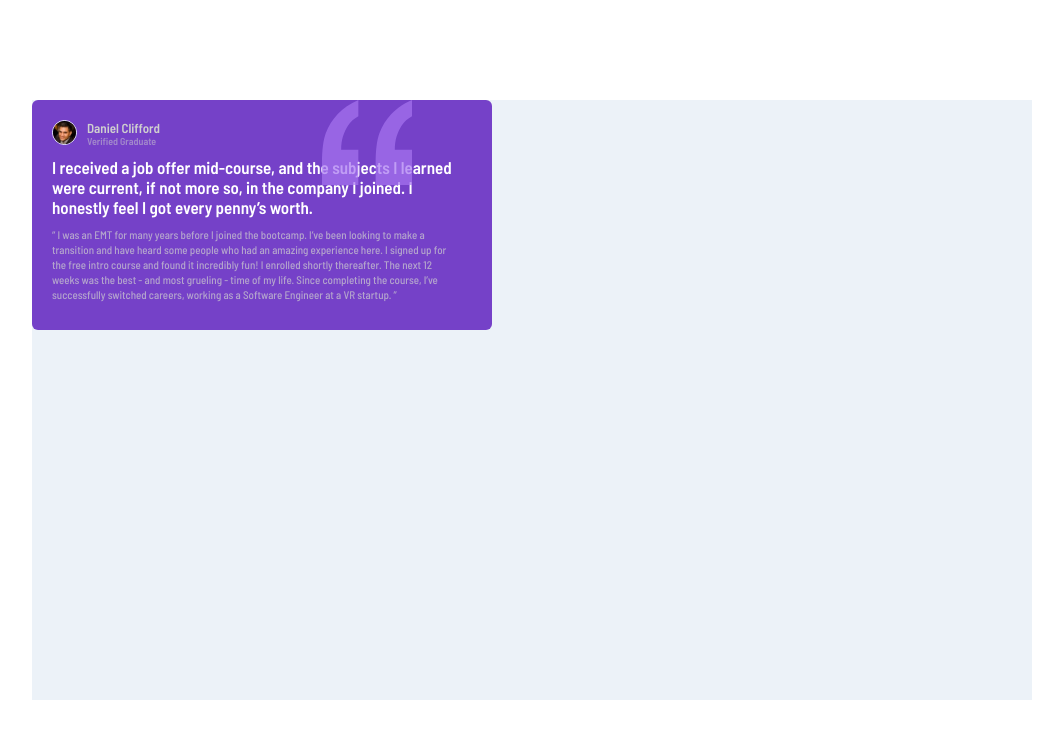
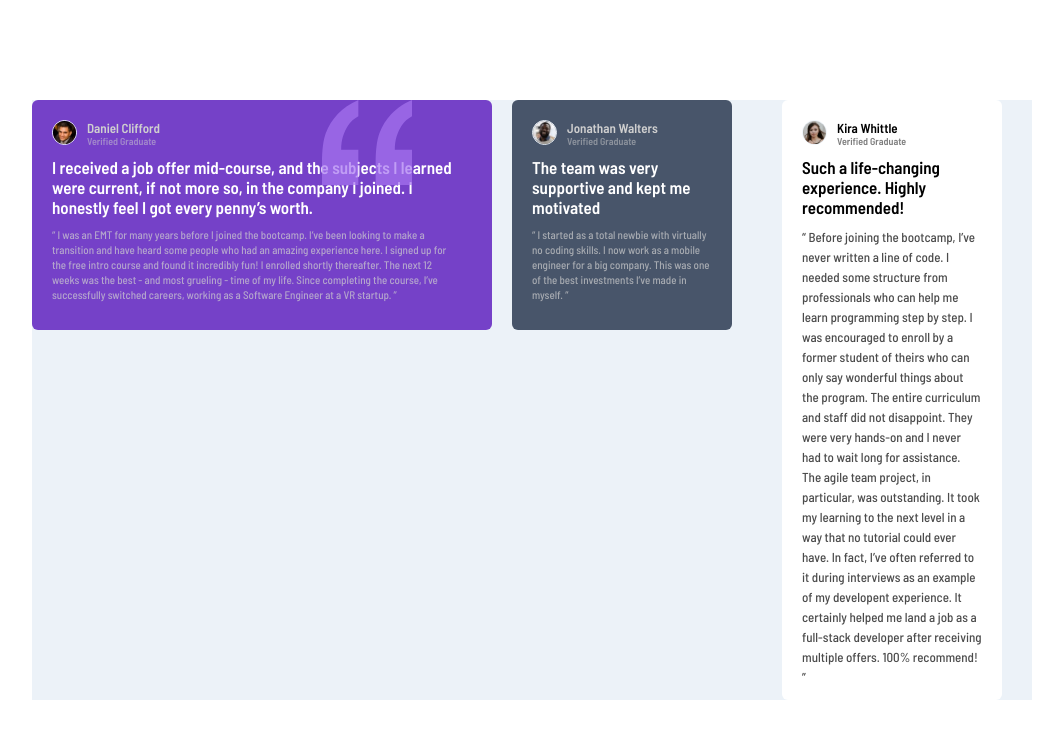
Before and after one commit to monsor3s/react-testimonials-grid, a React (Create React App) app: page / in a window 1280 px wide. Shown: the top 738 px of the page, without its empty margins (108-1171 px from the left). Built offline with nearby package versions, Linux system fonts and the light colour scheme.

Commit message:
updt cmmt

```diff
--- a/src/components/IndexHomePage.tsx
+++ b/src/components/IndexHomePage.tsx
@@ -1,26 +1,34 @@
 import * as React from 'react'
 import {
     BodySection,
+    BodySectionKira,
     FooterSection,
+    FooterSectionKira,
     HeaderSection,
     HomePage,
     HomePageContainer,
-    LogoDaniel,
+    Logo,
     QuoteMark,
     SectionDaniel,
+    SectionJonathan,
+    SectionKira,
     Subtitle,
-    Title
+    SubtitleKira,
+    Title,
+    TitleKira
 } from './styles'
 import imgDaniel from '../images/image-daniel.jpg';
+import imgJonathan from '../images/image-jonathan.jpg';
+import imgKira from '../images/image-kira.jpg';
 import imgQuote from '../images/bg-pattern-quotation.svg';
 
 export const IndexHomePage = () => {
     return (
         <HomePage>
             <HomePageContainer>
-            <SectionDaniel>
+        <SectionDaniel>
                 <HeaderSection>
-                    <LogoDaniel src={imgDaniel} alt="Imagem Daniel"/>
+                    <Logo src={imgDaniel} alt="Imagem Daniel"/>
                     <QuoteMark src={imgQuote} alt="QuotMark"/>
                     <Title>Daniel Clifford</Title>
                     <Subtitle>Verified Graduate</Subtitle>
@@ -36,7 +44,41 @@ export const IndexHomePage = () => {
                 The next 12<br/> weeks was the best - and most grueling - time of my life. Since completing
                 the course, I’ve <br/>successfully switched careers, working as a Software Engineer at a VR startup. ”
             </FooterSection>
-            </SectionDaniel>
+        </SectionDaniel>
+            <SectionJonathan>
+                <HeaderSection>
+                    <Logo src={imgJonathan} alt="Imagem Jonathan"/>
+                    <Title>Jonathan Walters</Title>
+                    <Subtitle>Verified Graduate</Subtitle>
+                </HeaderSection>
+            <BodySection>
+            The team was very supportive and kept me motivated
+            </BodySection>
+            <FooterSection>
+            “ I started as a total newbie with virtually no coding skills. I now work as a mobile engineer
+            for a big company. This was one of the best investments I’ve made in myself. ”
+            </FooterSection>
+            </SectionJonathan>
+                <SectionKira>
+                        <HeaderSection>
+                            <Logo src={imgKira} alt="Imagem Kira"/>
+                            <TitleKira>Kira Whittle</TitleKira>
+                            <SubtitleKira>Verified Graduate</SubtitleKira>
+                        </HeaderSection>
+                    <BodySectionKira >
+                    Such a life-changing experience. Highly recommended!
+                    </BodySectionKira>
+                    <FooterSectionKira>
+                    “ Before joining the bootcamp, I’ve never written a line of code. I needed some structure from
+  professionals who can help me learn programming step by step. I was encouraged to enroll by a former
+  student of theirs who can only say wonderful things about the program. The entire curriculum and staff
+  did not disappoint. They were very hands-on and I never had to wait long for assistance. The agile team
+  project, in particular, was outstanding. It took my learning to the next level in a way that no tutorial
+  could ever have. In fact, I’ve often referred to it during interviews as an example of my developent
+  experience. It certainly helped me land a job as a full-stack developer after receiving multiple offers.
+  100% recommend! ”
+                    </FooterSectionKira>
+                </SectionKira>
             </HomePageContainer>
         </HomePage>
     )
--- a/src/components/styles.ts
+++ b/src/components/styles.ts
@@ -13,6 +13,11 @@ export const HomePageContainer = styled.div`
     width: 1000px;
     height: 600px;
     background-color: var(--light-gray-blue);
+    display: grid;
+    grid-template-columns: repeat(3, 1fr);
+    grid-template-rows: repeat(2, 1fr);
+    grid-column-gap: 20px;
+    grid-row-gap: 20px;
 `;
 
 export const SectionDaniel = styled.div`
@@ -28,7 +33,7 @@ export const HeaderSection = styled.div`
 
 `;
 
-export const LogoDaniel = styled.img`
+export const Logo = styled.img`
     width: 25px;
     border: 1px solid var(--light-gray-blue);
     border-radius: 3rem;
@@ -77,3 +82,40 @@ export const FooterSection = styled.p`
         margin-top: 1rem;
         opacity: 70%;
 `;
+
+export const SectionJonathan = styled.div`
+    z-index: 0;
+    width: 220px;
+    height: 230px;
+    background-color: var(--dark-gray);
+    border-radius: 0.6rem;
+    padding: 2rem;
+`;
+
+export const SectionKira = styled.div`
+    z-index: 0;
+    width: 220px;
+    height: 600px;
+    background-color: var(--white);
+    border-radius: 0.6rem;
+    padding: 2rem;
+`;
+
+export const TitleKira = styled(Title)`
+    color: var(--dark-gray-blue);
+`;
+
+export const SubtitleKira = styled(Subtitle)`
+    color: var(--dark-gray-blue);
+`;
+
+export const BodySectionKira = styled(BodySection)`
+    color: var(--dark-gray-blue);
+`;
+
+export const FooterSectionKira = styled(FooterSection)`
+    color: var(--dark-gray-blue);
+    font-size: 13px;
+    line-height: 2rem;
+    opacity: 70%;
+`;
```
